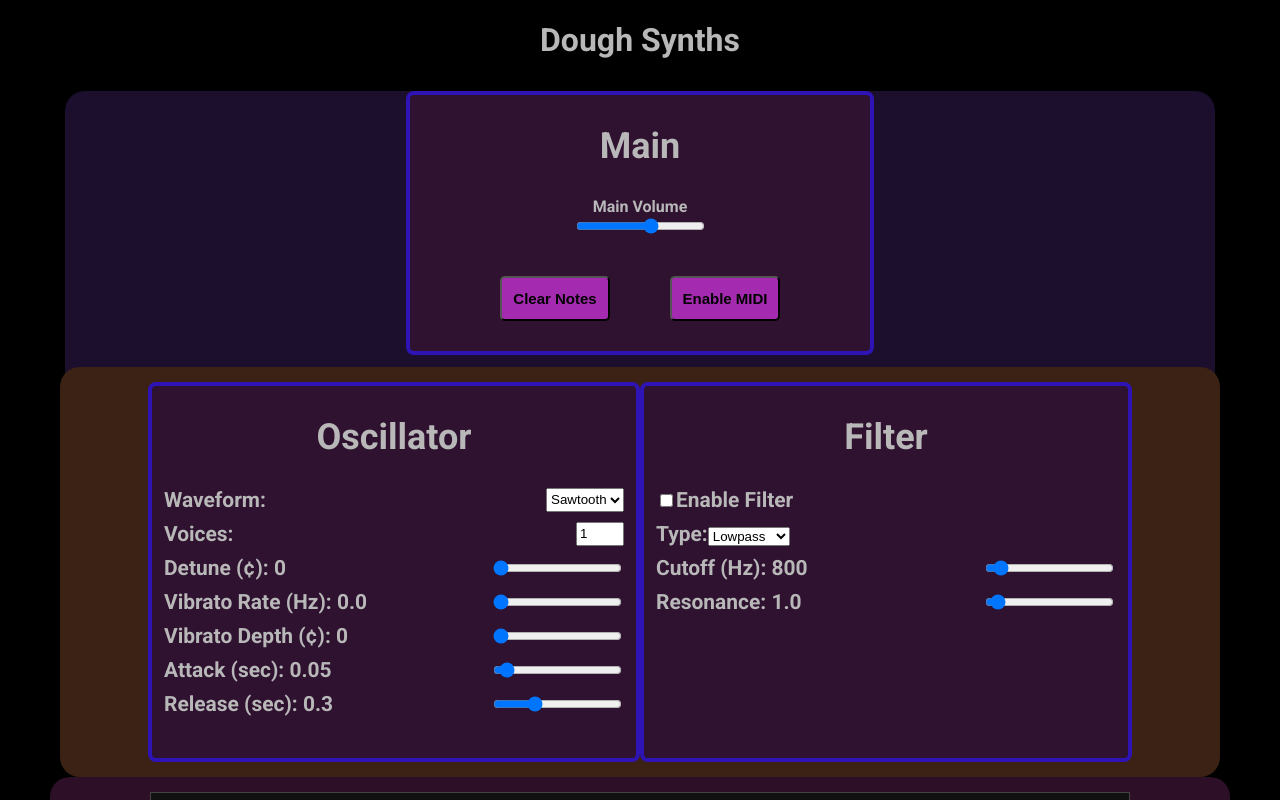
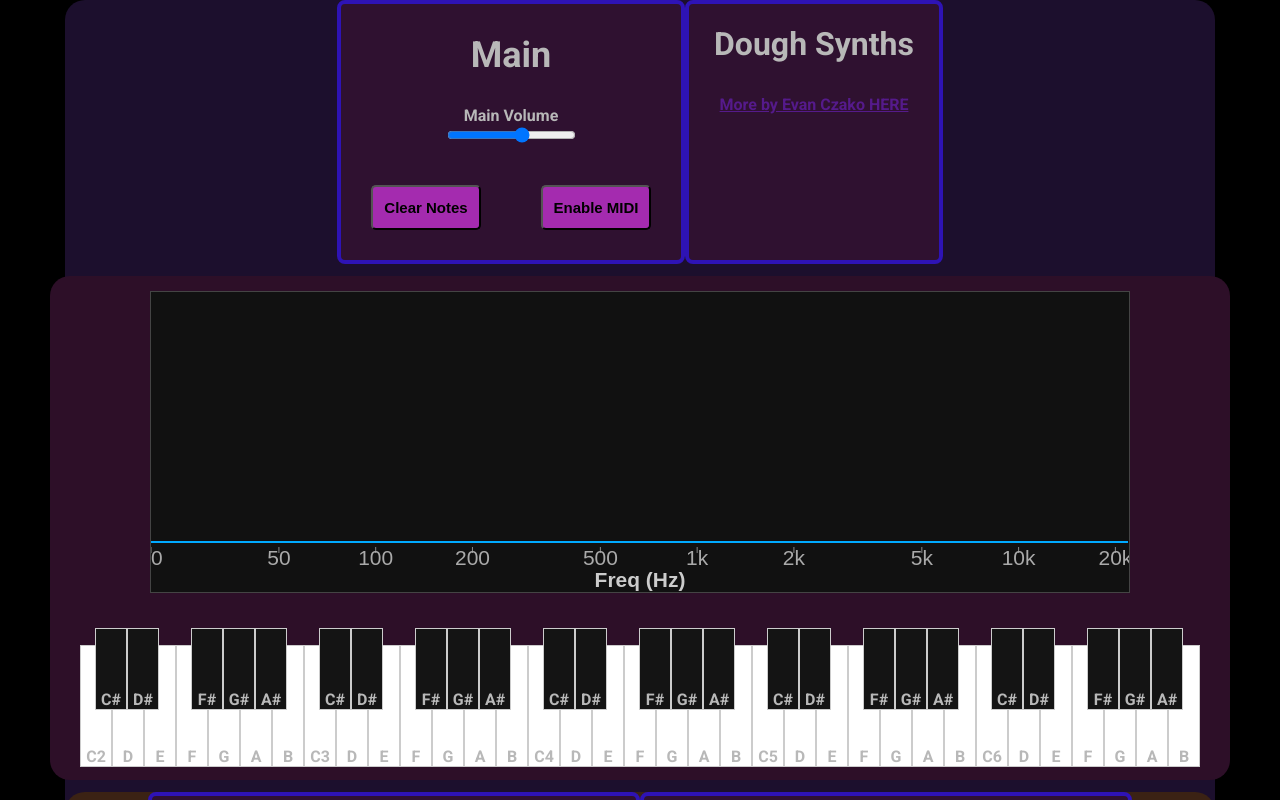
Before and after one commit to EvanCzako/SynthPutty, a React (Create React App) app: page / in a window 1280 px wide. Shown: the top 800 px of the page. Built offline with nearby package versions, Linux system fonts and the light colour scheme.

Commit message:
Finish top-level layout

```diff
--- a/src/App.module.css
+++ b/src/App.module.css
@@ -1,5 +1,6 @@
 .app {
     /* font-family: sans-serif; */
+	height: 100%;
 	font-family: 'Roboto', sans-serif;
     margin: 0 auto;
 	font-weight: 900;
@@ -24,6 +25,7 @@
     display: flex;
     flex-direction: column;
 	align-items: center;
+	height: 100%;
 }
 
 .pianoEQwrapper {
@@ -38,12 +40,31 @@
 }
 
 .allControlPanels {
+	height: 100%;
     display: flex;
     flex-direction: column;
 	background-color: #1c0f2d;
 	border-radius: 20px;
 	width: 100%;
     gap: 12px;
+	align-items: center;
+}
+
+.topPanelsContainer {
+
+	display: flex;
+	flex-direction: row;
+
+}
+
+.titleContainer{
+	width: 40%;
+    border: 4px solid #2e13b5;
+    border-radius: 8px;
+    background: #2f1130;
+	min-width: 250px;
+	display: flex;
+	flex-direction: column;
 	align-items: center;
 }
 
@@ -56,15 +77,19 @@
 .mainControlPanel {
     display: flex;
     flex-direction: row;
-    /* border: 3px solid rgb(75, 75, 75); */
 	border-radius: 20px;
 	justify-content: center;
-	align-items: center;
+	align-items: stretch;
 	width: 100%;
-	padding: 5px;
-	height: 50vh;
+	/* padding: 15px; */
 	min-height: 400px;
 	background-color: rgb(59, 34, 20);
+	border-radius: 20px;
+	/* width: 100%;
+	padding: 5px;
+	height: 100%;
+	min-height: 400px;
+	background-color: rgb(59, 34, 20); */
 }
 
 @media (orientation: portrait) or (max-width: 750px) {
@@ -76,3 +101,12 @@
 		min-height: auto;
     }
 }
+
+@media (orientation: portrait) and (max-width: 600px) {
+
+	.topPanelsContainer {
+        display: flex;
+        flex-direction: column;
+		align-items: center;
+	}
+}
--- a/src/App.tsx
+++ b/src/App.tsx
@@ -1,4 +1,4 @@
-import React, { useEffect } from "react";
+import React, { useEffect, useState } from "react";
 import { OscillatorControls } from "./components/OscillatorControls";
 import { FilterControls } from "./components/FilterControls";
 import { useSynthEngine } from "./hooks/useSynthEngine";
@@ -13,31 +13,65 @@ export const App: React.FC = () => {
     useSynthEngine(); // audio engine responds to state
     useMIDI();         // optional for now — no-op if not implemented yet
 
-    const updateFontSize = useFontStore((s) => s.updateFontSize);
+	const {
+		updateFontSize,
+		vw,
+		layout
+	} = useFontStore();
+
+	const [titleStackReverse, setTitleStackReverse] = React.useState(false);
 
     useEffect(() => {
         updateFontSize();
+		console.log(vw);
+		console.log(layout);
+		if (layout === "portrait" && vw <= 6){
+			setTitleStackReverse(false);
+		} else {
+			setTitleStackReverse(true);
+		}
+		console.log(titleStackReverse);
         window.addEventListener("resize", updateFontSize);
         return () => window.removeEventListener("resize", updateFontSize);
-    }, [updateFontSize]);
+    }, [updateFontSize, layout, vw]);
 
     return (
         <div className={styles.app}>
-            <h1 className={styles.header}>Dough Synths</h1>
+
 
             <div className={styles.panel}>
 				<div className={styles.allControlPanels}>
-					<MainControls />
+
+					{ titleStackReverse ?
+						<div className={styles.topPanelsContainer}>
+							<MainControls />
+							<div className={styles.titleContainer}>
+								<h1 className={styles.header}>Dough Synths</h1>
+								<a href="">More by Evan Czako HERE</a>
+							</div>
+						</div>
+										:
+						<div className={styles.topPanelsContainer}>
+							<div className={styles.titleContainer}>
+								<h1 className={styles.header}>Dough awefawea</h1>
+								<a href="">More by Evan Czako HERE</a>
+							</div>
+							<MainControls />
+						</div>
+				}
+
+					<div className={styles.pianoEQwrapper}>
+						<EQVisualizer />
+						<Keyboard />
+					</div>
+
 					<div className={styles.mainControlPanel}>
 						<OscillatorControls />
 						<FilterControls />
 					</div>
 				</div>
 
-				<div className={styles.pianoEQwrapper}>
-					<EQVisualizer />
-					<Keyboard />
-				</div>
+
 
             </div>
         </div>
--- a/src/index.css
+++ b/src/index.css
@@ -14,3 +14,7 @@ code {
     font-family:
         source-code-pro, Menlo, Monaco, Consolas, "Courier New", monospace;
 }
+
+#root {
+	height: 100%;
+}
--- a/src/store/fontStore.ts
+++ b/src/store/fontStore.ts
@@ -27,11 +27,12 @@ export const useFontStore = create<FontState>((set) => ({
         document.documentElement.style.setProperty("--vw", `${vw}px`);
 
 		const orientationType = screen.orientation.type;
-		if (orientationType.startsWith("portrait")) {
+		if (vh/vw > 1) {
 			set({ layout: "portrait"});
-		} else if (orientationType.startsWith("landscape")) {
+		} else {
 			set({ layout: "landscape"});
 		}
+		console.log(orientationType);
 
 
         const product = Math.sqrt(0.5 * vh + 0.5 * vw) * 6.5;
--- a/src/styles/FilterControls.module.css
+++ b/src/styles/FilterControls.module.css
@@ -2,12 +2,11 @@
 	width: 40%;
     border: 4px solid #2e13b5;
     border-radius: 8px;
+    background: #2f1130;
 	padding-left: 12px;
 	padding-right: 12px;
 	padding-bottom: 12px;
-    background: #2f1130;
 	min-width: 330px;
-	height: 90%;
 }
 
 .controlsHeader {
--- a/src/styles/Keyboard.module.css
+++ b/src/styles/Keyboard.module.css
@@ -4,13 +4,14 @@
     display: flex;
     justify-content: center;
     user-select: none;
-    margin-top: 24px;
+    /* margin-top: 24px; */
     flex-direction: column;
 }
 
 .whiteKey {
+	bottom: 20px;
     width: 30px;
-    height: 160px;
+    height: 120px;
     background: white;
     border: 1px solid #ccc;
     display: inline-flex;
@@ -31,7 +32,7 @@
 
 .blackKey {
     width: 30px;
-    height: 100px;
+    height: 80px;
     background: rgb(20, 20, 20);
     border: 1px solid #ccc;
     display: inline-flex;
@@ -41,7 +42,7 @@
     z-index: 1;
     position: relative;
     left: 15px;
-    top: 80%;
+    top: 45px;
     z-index: 2;
 }
 
--- a/src/styles/MainControls.module.css
+++ b/src/styles/MainControls.module.css
@@ -1,9 +1,9 @@
 .mainControls {
-	width: 40%;
+	width: 100%;
     border: 4px solid #2e13b5;
     border-radius: 8px;
     background: #2f1130;
-	min-width: 330px;
+	min-width: 250px;
 	display: flex;
 	flex-direction: column;
 	align-items: center;
--- a/src/styles/OscillatorControls.module.css
+++ b/src/styles/OscillatorControls.module.css
@@ -1,6 +1,6 @@
 .controls {
 	width: 40%;
-	height: 90%;
+	/* height: 90%; */
     border: 4px solid #2e13b5;
     border-radius: 8px;
 	padding-left: 12px;
```
